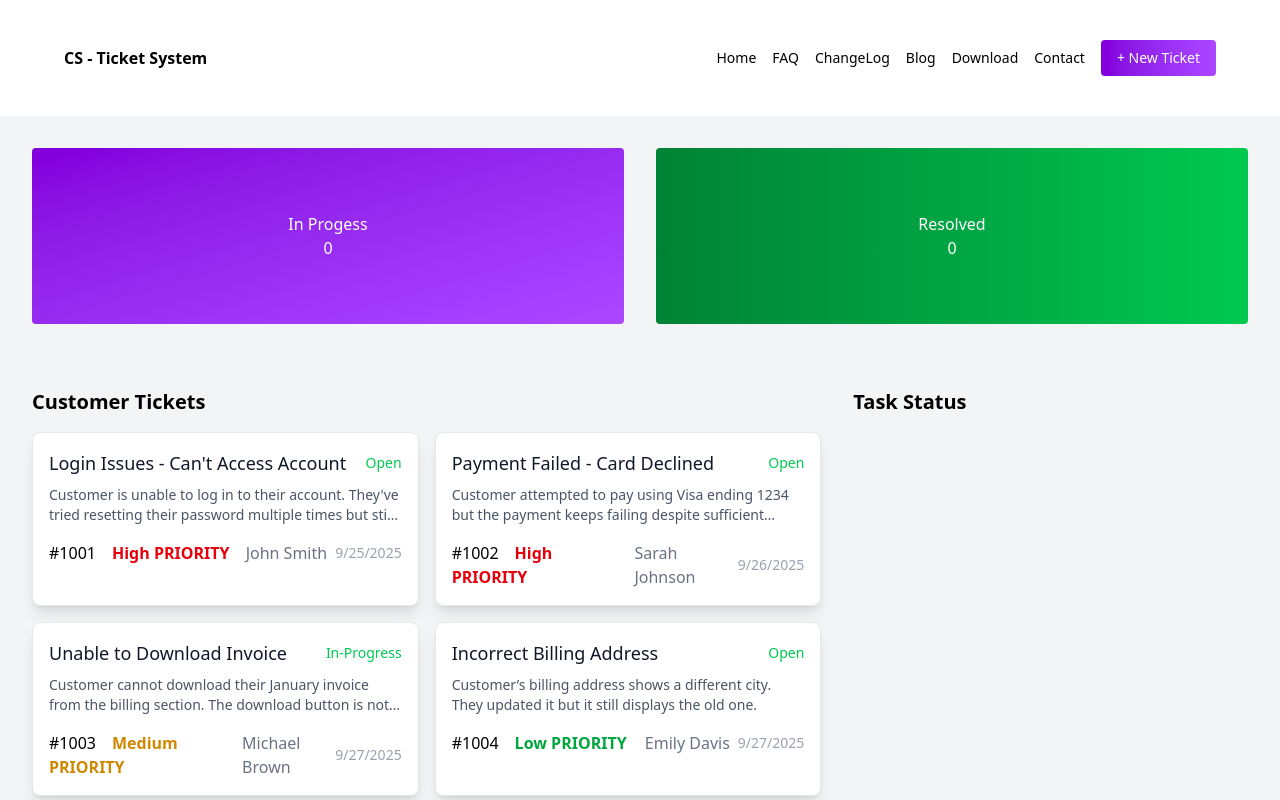
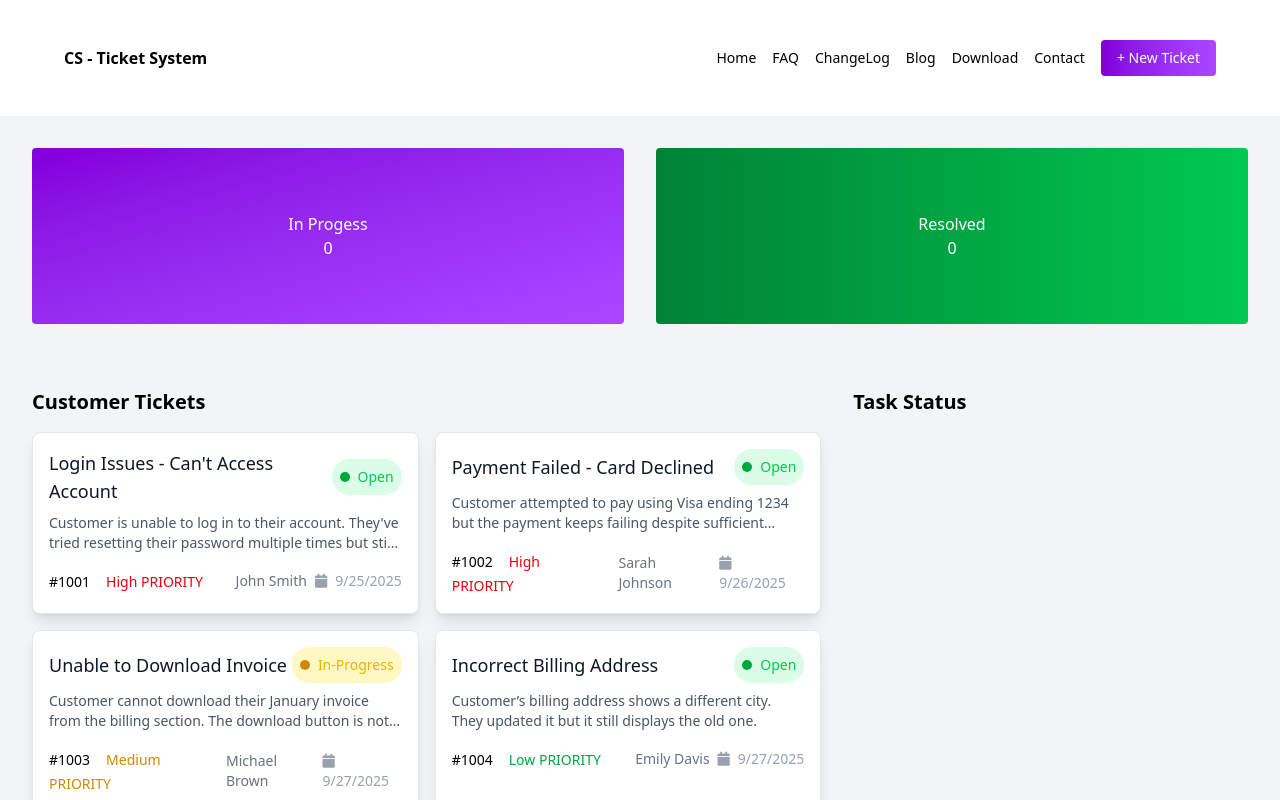
Before and after one commit to mehedii-hasann-00/react-ass-7, a React (Vite) app: page / in a window 1280 px wide. Shown: the top 800 px of the page. Built offline with nearby package versions, Linux system fonts and the light colour scheme.

Commit message:
ticket cards UI add

```diff
--- a/index.html
+++ b/index.html
@@ -6,6 +6,7 @@
     <meta name="viewport" content="width=device-width, initial-scale=1.0" />
     <title>ass-7</title>
     <script src="https://cdn.jsdelivr.net/npm/@tailwindcss/browser@4"></script>
+    <link rel="stylesheet" href="https://cdnjs.cloudflare.com/ajax/libs/font-awesome/5.15.4/css/all.min.css">
   </head>
   <body>
     <div id="root"></div>
--- a/src/App.jsx
+++ b/src/App.jsx
@@ -62,18 +62,30 @@ function App() {
                   <div key={t.id} class=" rounded-lg border border-gray-200 shadow-lg p-4 bg-white">
                     <div class="flex justify-between items-center">
                       <h2 class="text-lg font-medium text-gray-900">{t.title}</h2>
-                      <span class="text-green-500 text-sm">{t.status}</span>
+                      {t.status && t.status === "Open" ?
+                        <span class="text-green-500 text-sm p-2 bg-green-100 rounded-full flex items-center">
+                          <span className="w-2.5 h-2.5 bg-green-600 rounded-full mr-2"></span>
+                          {t.status}
+                        </span>
+                        :
+                        <span class="text-yellow-500 text-sm p-2 bg-yellow-100 rounded-full flex items-center">
+                          <span className="w-2.5 h-2.5 bg-yellow-600 rounded-full mr-2"></span>
+                          {t.status}
+                        </span>
+                      }
                     </div>
+
+
                     <p class="text-gray-600 mt-2 line-clamp-2 text-sm">{t.description}</p>
                     <div class="mt-4 flex justify-between items-center">
                       <div>
-                        <span class=" font-sm">{t.id}</span>
-                        <span className={`${t.priority && t.priority==="High" ? "text-red-600" : t.priority==="Low" ? "text-green-600":"text-yellow-600"} font-bold mx-4`}>{t.priority} PRIORITY</span>
+                        <span class="text-sm">{t.id}</span>
+                        <span className={`${t.priority && t.priority === "High" ? "text-red-600" : t.priority === "Low" ? "text-green-600" : "text-yellow-600"} text-sm mx-4`}>{t.priority} PRIORITY</span>
                       </div>
 
                       <div class="flex items-center space-x-2">
-                        <span class="text-gray-500">{t.customer}</span>
-                        <span class="text-gray-400 text-sm">{formatDate(t.createdAt)}</span>
+                        <span class="text-gray-500 text-sm">{t.customer}</span>
+                        <span class="text-gray-400 text-sm"><span><i className="fa fa-thin fa-calendar pr-2"></i></span>{formatDate(t.createdAt)}</span>
                       </div>
                     </div>
                   </div>
```
